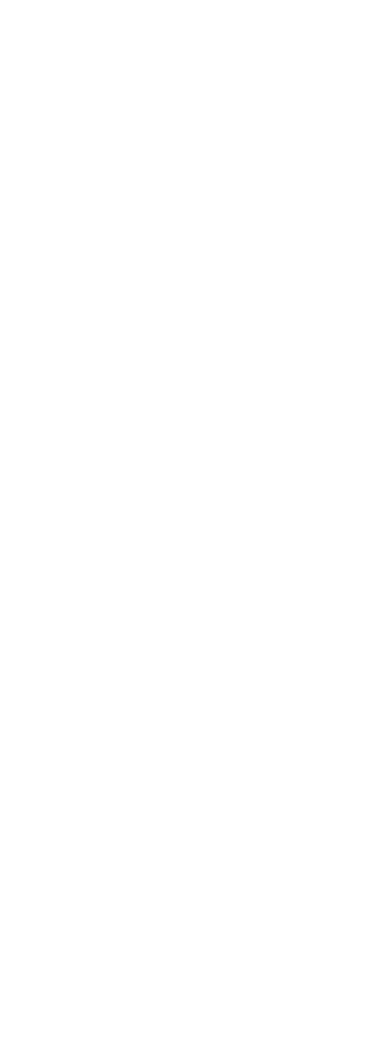
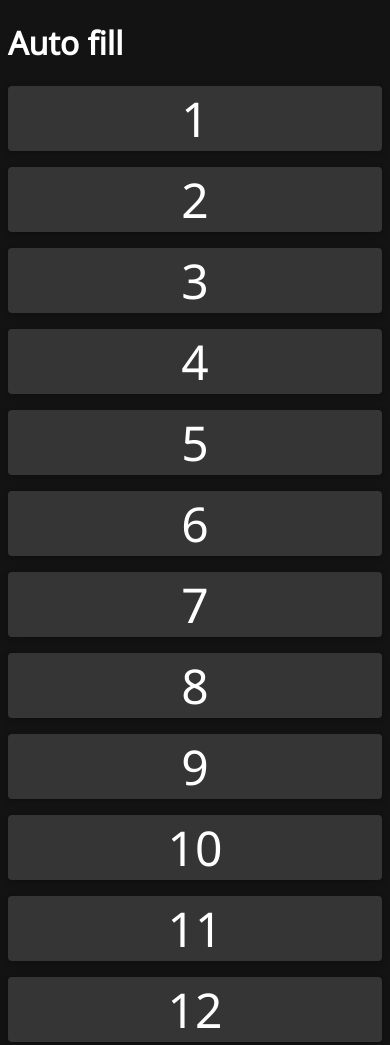
Before and after one commit to GreciLop/CssGridResponsiveLayout, a plain HTML site: page index.html in a window 390 px wide. Before the commit the page ends 844 px from the top, so only its background shows below. Drawn offline with Linux system fonts and the light colour scheme.

Commit message:
first responsive grid structure created

```diff
--- a/index.html
+++ b/index.html
@@ -7,6 +7,21 @@
     <link rel="stylesheet" href="main.css">
 </head>
 <body>
-    <header class="encabezado"></header>
+    <h1>Auto fill</h1>
+
+    <section class="basic-grid">
+        <div class="card">1</div>
+        <div class="card">2</div>
+        <div class="card">3</div>
+        <div class="card">4</div>
+        <div class="card">5</div>
+        <div class="card">6</div>
+        <div class="card">7</div>
+        <div class="card">8</div>
+        <div class="card">9</div>
+        <div class="card">10</div>
+        <div class="card">11</div>
+        <div class="card">12</div>
+    </section>
 </body>
 </html>
--- a/main.css
+++ b/main.css
@@ -0,0 +1,40 @@
+@import url("https://fonts.googleapis.com/css?family=Noto+Sans&display=swap");
+
+body {
+  background: rgb(19, 19, 19);
+  color: #fff;
+  font-family: "Noto Sans", sans-serif;
+}
+
+.card {
+  display: flex;
+  flex-direction: column;
+  justify-content: center;
+  align-items: center;
+  background: #353535;
+  font-size: 3rem;
+  color: #fff;
+  box-shadow: rgba(3, 8, 20, 0.1) 0px 0.15rem 0.5rem,
+    rgba(2, 8, 20, 0.1) 0px 0.075rem 0.175rem;
+  height: 100%;
+  width: 100%;
+  border-radius: 4px;
+  transition: all 500ms;
+  overflow: hidden;
+
+  background-size: cover;
+  background-position: center;
+  background-repeat: no-repeat;
+}
+
+.card:hover {
+  box-shadow: rgba(2, 8, 20, 0.1) 0px 0.35em 1.175em,
+    rgba(2, 8, 20, 0.08) 0px 0.175em 0.5em;
+  transform: translateY(-3px) scale(1.1);
+}
+
+.basic-grid {
+  display: grid;
+  gap: 1rem;
+  grid-template-columns: repeat(auto-fill, minmax(240px, 1fr));
+}
```
